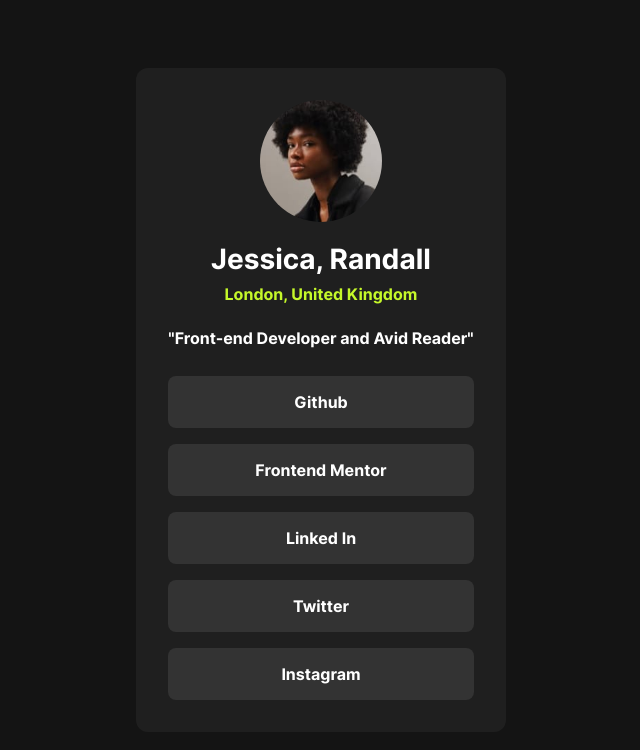
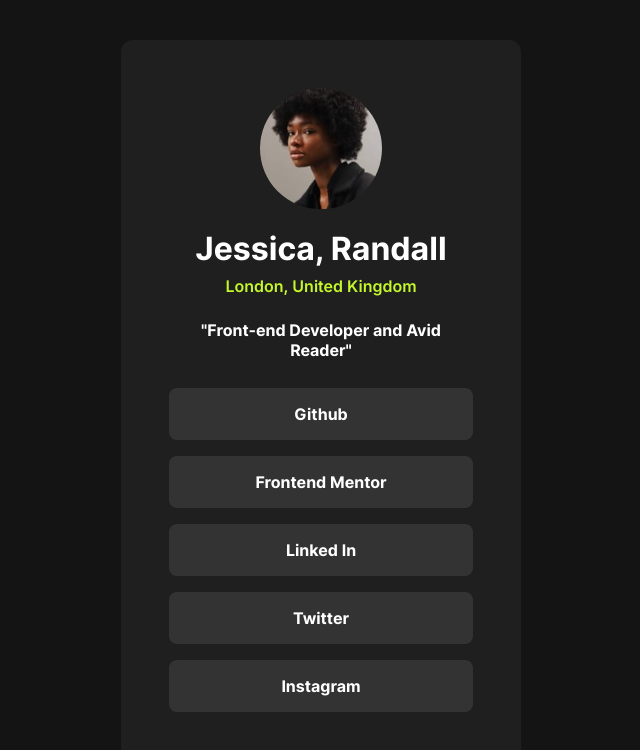
Before and after one commit to carrotass8/profile, a plain HTML site: page social-links-profile-main/index.html in a window 1280 px wide. Shown: the whole page, without its empty margins (319-959 px from the left). Drawn offline with Linux system fonts and the light colour scheme.

Commit message:
update css and index

```diff
--- a/social-links-profile-main/index.html
+++ b/social-links-profile-main/index.html
@@ -6,6 +6,11 @@
   <meta name="viewport" content="width=device-width, initial-scale=1.0">
   <link rel="stylesheet" href="styles/styles.css">
   <link rel="icon" type="image/png" sizes="32x32" href="./assets/images/favicon-32x32.png">
+  <link rel="preconnect" href="https://fonts.googleapis.com">
+  <link rel="preconnect" href="https://fonts.gstatic.com" crossorigin>
+  <link
+    href="https://fonts.googleapis.com/css2?family=Inter:ital,opsz,wght@0,14..32,100..900;1,14..32,100..900&family=Outfit:wght@100..900&family=Roboto:wght@400;500;700&display=swap"
+    rel="stylesheet">
 
   <title>Frontend Mentor | Social links profile</title>
 
--- a/social-links-profile-main/styles/styles.css
+++ b/social-links-profile-main/styles/styles.css
@@ -33,7 +33,7 @@ body {
 .container {
     max-width: 400px;
     border-radius: 0.75rem;
-    padding: 2rem;
+    padding: 3rem;
     margin: 2rem;
     background-color: var(--colorcontainer);
     text-align: center;
@@ -47,14 +47,14 @@ body {
 }
 
 .container h1 {
-    font-size: 1.75rem;
+    font-size: 2rem;
     font-weight: 400;
 }
 
 .container .location {
     color: var(--green);
     margin: .5rem 0 1.5rem;
-    font-weight: 400;
+    font-weight: 600;
 }
 
 .container .desc {
```
